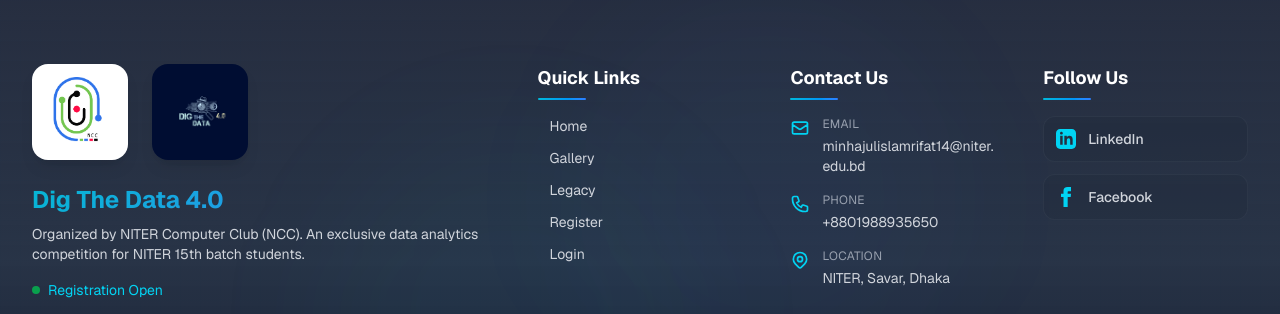
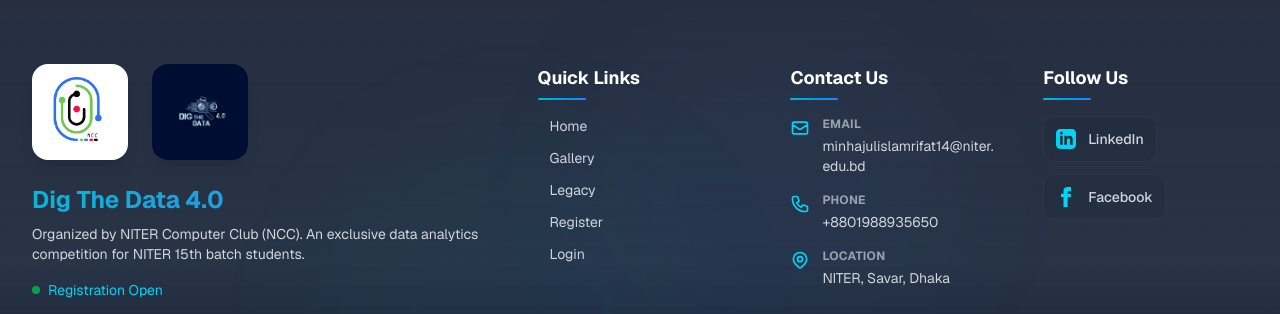
Before and after one commit to Rifat770-coder/Dig-the-data-4.0, a Next.js app: page /Footer in a window 1280 px wide. Shown: the top 314 px of the page. Built offline with nearby package versions, Linux system fonts and the light colour scheme.

Commit message:
update12

```diff
--- a/app/Footer/page.tsx
+++ b/app/Footer/page.tsx
@@ -225,7 +225,7 @@
                       {contact.icon}
                     </div>
                     <div className="min-w-0">
-                      <div className="text-xs text-gray-400 uppercase tracking-wide mb-1">
+                      <div className="text-xs font-bold text-gray-400 uppercase tracking-wide mb-1">
                         {contact.label}
                       </div>
                       <div className="text-xs sm:text-sm break-words">
@@ -251,7 +251,7 @@
                   href={social.href}
                   target="_blank"
                   rel="noopener noreferrer"
-                  className={`flex items-center gap-3 w-full p-3 bg-gray-800/30 border border-gray-700/50 rounded-xl text-gray-300 hover:text-white transition-all duration-300 hover:border-cyan-500/50 ${social.color} group`}
+                  className={`flex items-center gap-3 w-max p-3 bg-gray-800/30 border border-gray-700/50 rounded-xl text-gray-300 hover:text-white transition-all duration-300 hover:border-cyan-500/50 ${social.color} group`}
                   aria-label={social.name}
                 >
                   <div className="w-5 h-5 text-cyan-400 group-hover:text-cyan-300 transition-colors duration-300 flex-shrink-0">
```
